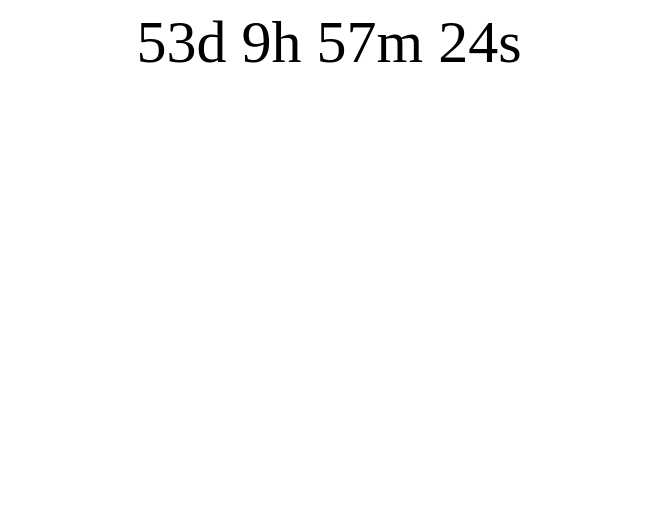
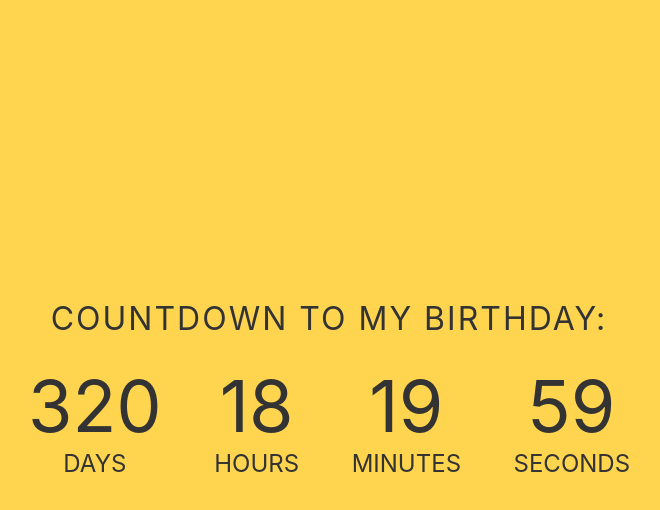
Before and after one commit to SUPER-COOL/MEET-LINK, a plain HTML site: page index.html in a window 1280 px wide. Shown: the whole page, without its empty margins (311-971 px from the left). Drawn offline with Linux system fonts and the light colour scheme.

Commit message:
Update index.html

```diff
--- a/index.html
+++ b/index.html
@@ -2,46 +2,29 @@
 <html>
 <head>
 <meta name="viewport" content="width=device-width, initial-scale=1">
-<style>
-p {
-  text-align: center;
-  font-size: 60px;
-  margin-top: 0px;
-}
-</style>
+<link href="style.css" rel="stylesheet" type="text/css"/>
 </head>
 <body>
 
-<p id="demo"></p>
-
-<script>
-var countDownDate = new Date("Jan 5, 2021 15:37:25").getTime();
-
-var x = setInterval(function() {
-
-
-  var now = new Date().getTime();
-
-
-  var distance = countDownDate - now;
-
-
-  var days = Math.floor(distance / (1000 * 60 * 60 * 24));
-  var hours = Math.floor((distance % (1000 * 60 * 60 * 24)) / (1000 * 60 * 60));
-  var minutes = Math.floor((distance % (1000 * 60 * 60)) / (1000 * 60));
-  var seconds = Math.floor((distance % (1000 * 60)) / 1000);
-
-
-  document.getElementById("demo").innerHTML = days + "d " + hours + "h "
-  + minutes + "m " + seconds + "s ";
-
-
-  if (distance < 0) {
-    clearInterval(x);
-    document.getElementById("demo").innerHTML = "EXPIRED";
-  }
-}, 1000);
-</script>
+<div class="container">
+  <h1 id="headline">Countdown to my birthday:</h1>
+  <div id="countdown">
+    <ul>
+      <li><span id="days"></span>days</li>
+      <li><span id="hours"></span>Hours</li>
+      <li><span id="minutes"></span>Minutes</li>
+      <li><span id="seconds"></span>Seconds</li>
+    </ul>
+  </div>
+  <div class="message">
+    <div id="content">
+      <span class="emoji">🥳</span>
+      <span class="emoji">🎉</span>
+      <span class="emoji">🎂</span>
+    </div>
+  </div>
+  </div>
+  <script src="js.js" type="text/javascript"></script>
 
 </body>
 </html>
```
